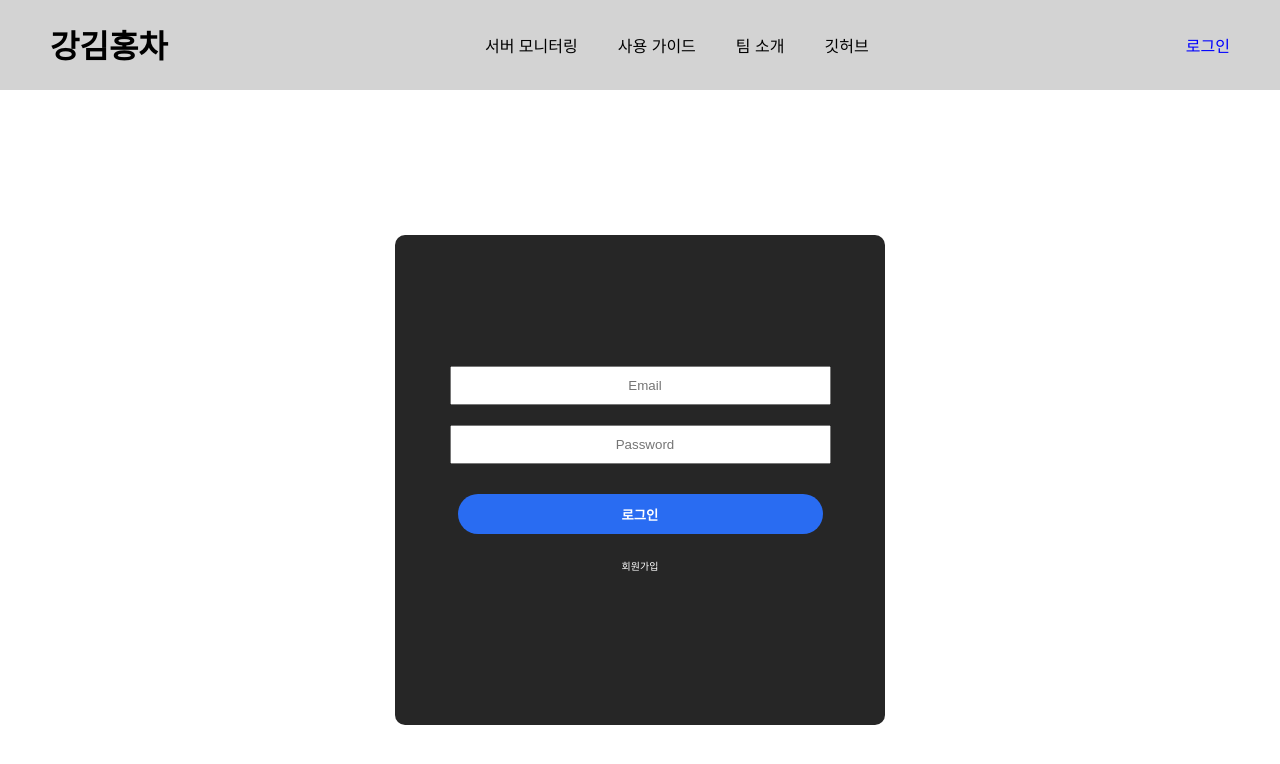
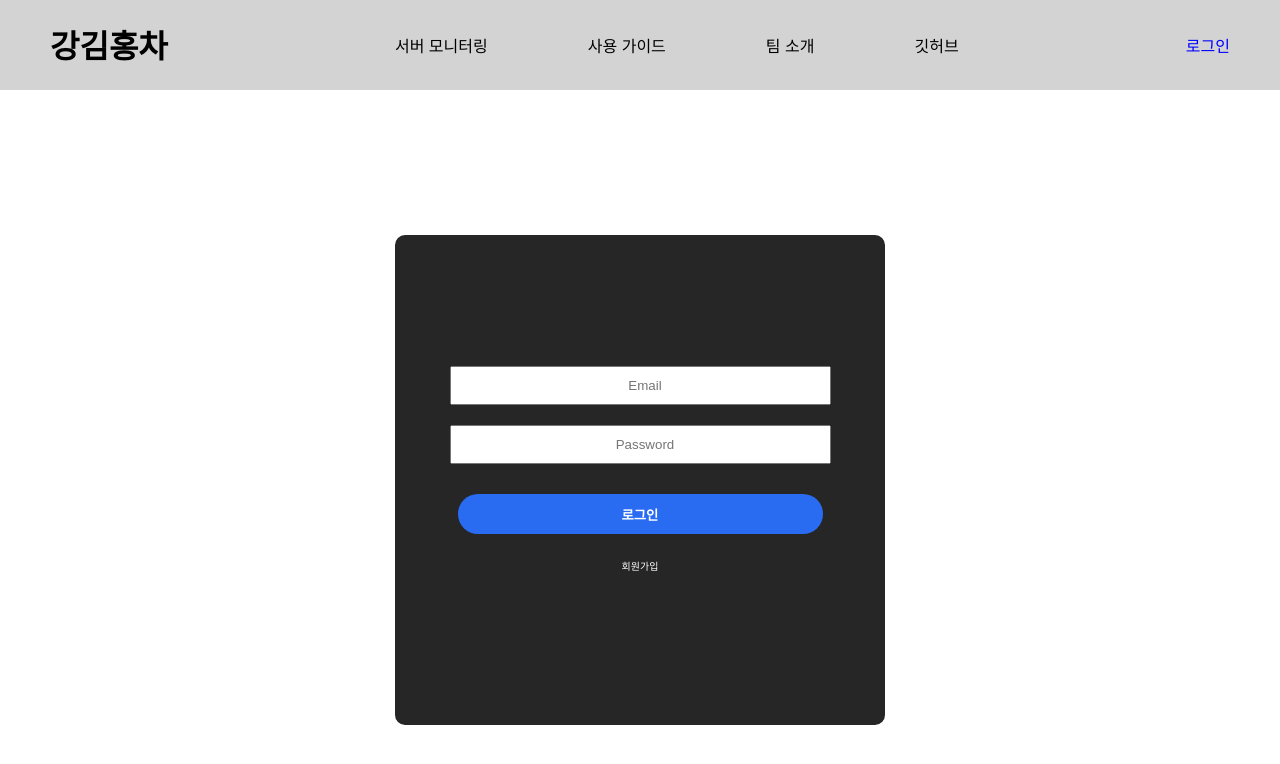
Before and after one commit to QWOFTQ/VUL_True, a React (Create React App) app: page /login in a window 1280 px wide. Shown: the top 764 px of the page. Built offline with nearby package versions, Linux system fonts and the light colour scheme.

Commit message:
navMenu 간격 조절

```diff
--- a/src/App.css
+++ b/src/App.css
@@ -42,7 +42,7 @@
 }
 
 .navMenu a {
-  margin: 0 20px; /* 좌우 여백을 줄임 */
+  margin: 0 50px; /* 좌우 여백을 줄임 */
   color: inherit;
   text-decoration: none;
 }
```
